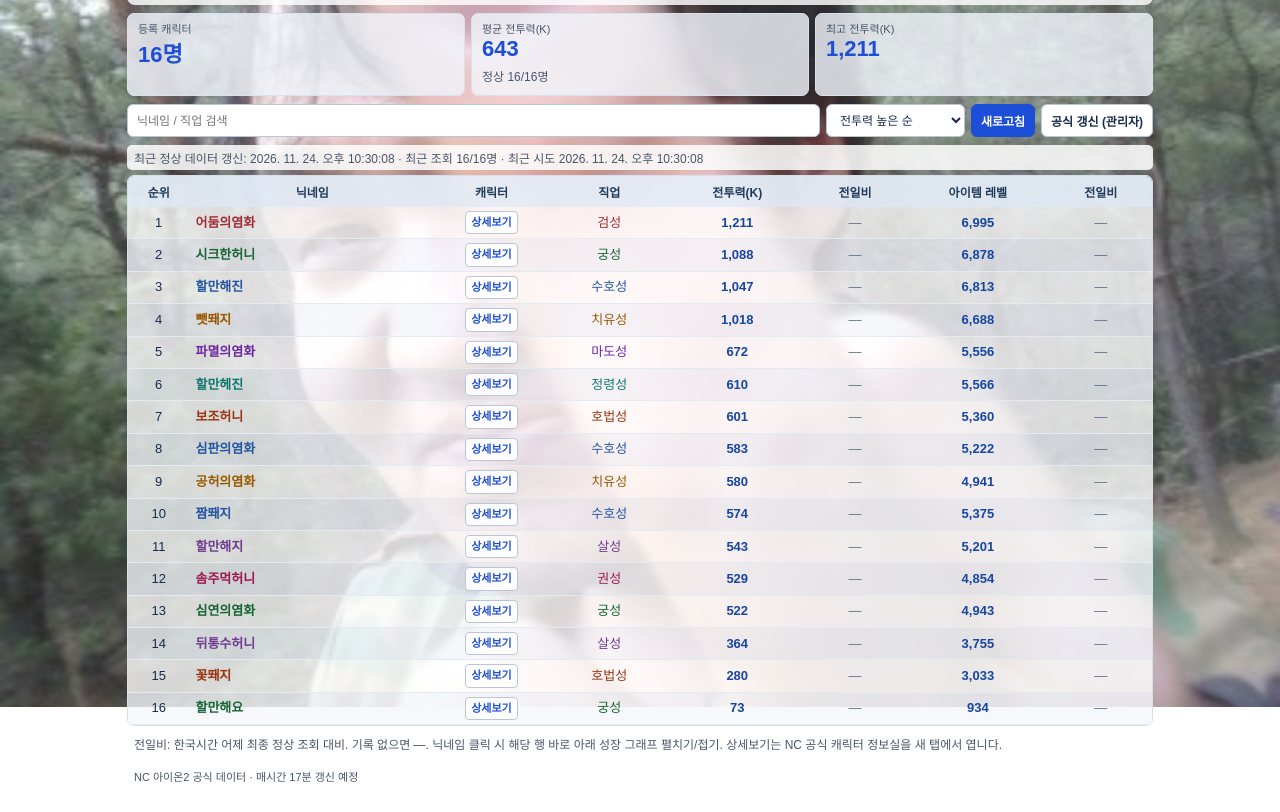
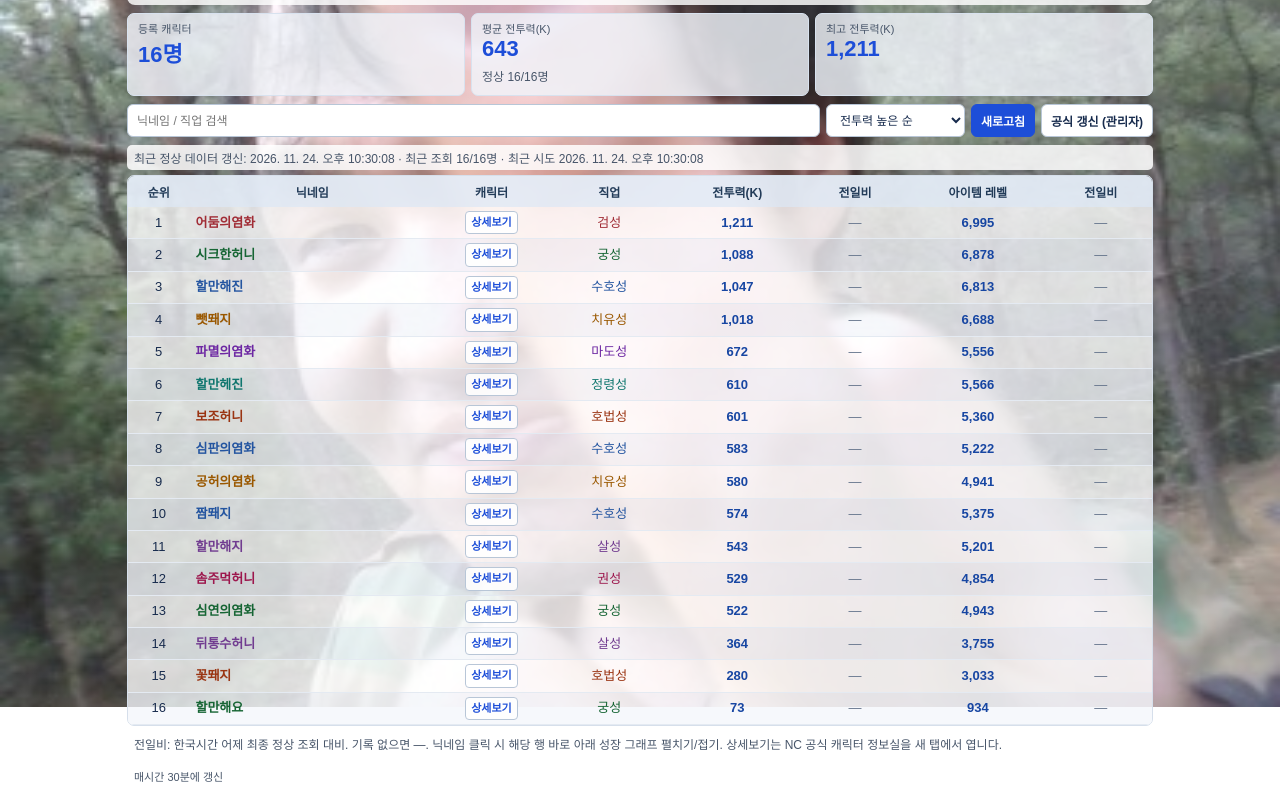
Before and after one commit to 55TrillionAlien/Scorpion, a plain HTML site: page index.html in a window 1280 px wide. Shown: the part 93-905 px from the top of the page. Drawn offline with Linux system fonts and the light colour scheme.

Commit message:
Update index.html

```diff
--- a/index.html
+++ b/index.html
@@ -30,7 +30,7 @@ tr.player.selected{background:rgba(219,234,254,.95)}
 <div class="toolbar"><input id="search" placeholder="닉네임 / 직업 검색" aria-label="검색"><select id="sort" aria-label="정렬"><option value="power">전투력 높은 순</option><option value="powerAsc">전투력 낮은 순</option><option value="itemLevel">아이템 레벨 높은 순</option><option value="itemLevelAsc">아이템 레벨 낮은 순</option><option value="name">닉네임 순</option></select><button class="primary" id="reload">새로고침</button><a class="btn" href="https://github.com/55TrillionAlien/Scorpion/actions/workflows/update.yml" target="_blank" rel="noopener">공식 갱신 (관리자)</a></div>
 <p id="status" role="status">데이터 불러오는 중…</p><div class="wrap"><table><colgroup><col style="width:6%"><col style="width:24%"><col style="width:11%"><col style="width:12%"><col style="width:13%"><col style="width:10%"><col style="width:14%"><col style="width:10%"></colgroup><thead><tr><th>순위</th><th>닉네임</th><th>캐릭터</th><th>직업</th><th>전투력(K)</th><th>전일비</th><th>아이템 레벨</th><th>전일비</th></tr></thead><tbody id="rows"></tbody></table></div>
 <p>전일비: 한국시간 어제 최종 정상 조회 대비. 기록 없으면 —. 닉네임 클릭 시 해당 행 바로 아래 성장 그래프 펼치기/접기. 상세보기는 NC 공식 캐릭터 정보실을 새 탭에서 엽니다.</p>
-<div id="chartParking" hidden><section class="chart" id="growthPanel"><h2 id="chartTitle">전투력 성장 추이</h2><div class="controls"><select id="period" aria-label="기간"><option value="24">일별 · 최근 24시간</option><option value="7">주별 · 최근 7일</option></select></div><svg id="plot" viewBox="0 0 640 200" role="img" aria-label="전투력 성장 그래프"></svg><p id="note"></p></section></div><footer>NC 아이온2 공식 데이터 · 매시간 17분 갱신 예정</footer>
+<div id="chartParking" hidden><section class="chart" id="growthPanel"><h2 id="chartTitle">전투력 성장 추이</h2><div class="controls"><select id="period" aria-label="기간"><option value="24">일별 · 최근 24시간</option><option value="7">주별 · 최근 7일</option></select></div><svg id="plot" viewBox="0 0 640 200" role="img" aria-label="전투력 성장 그래프"></svg><p id="note"></p></section></div><footer>매시간 30분에 갱신</footer>
 </main><script>
 'use strict';const $=id=>document.getElementById(id),fmt=n=>n.toLocaleString('ko-KR'),ok=n=>typeof n==='number'&&Number.isFinite(n),k=n=>Math.floor(n/1000);
 const jobs={검성:['⚔','#a12d36'],수호성:['🛡','#2455a0'],살성:['🗡','#713c90'],궁성:['🏹','#166534'],마도성:['✦','#6d28a3'],정령성:['✧','#0f766e'],치유성:['✚','#9a5800'],호법성:['☀','#9a3412'],권성:['✊','#9d174d']};
```
